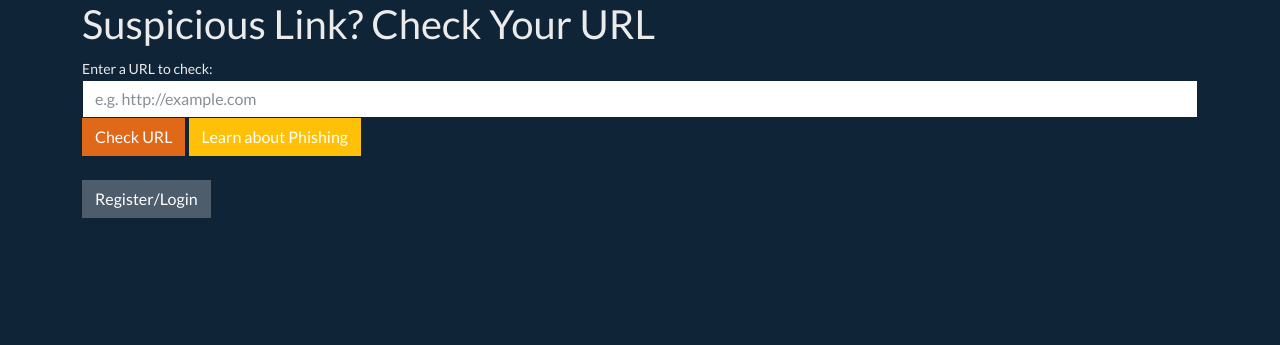
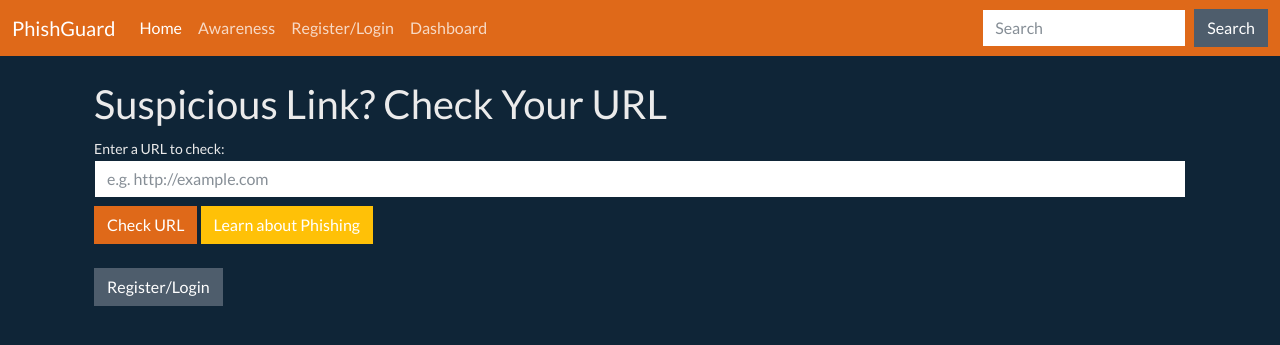
Before and after one commit to josefinabarofranco/finalprojectJosefinaBaroFranco, a Django app: page /home/ in a window 1280 px wide. Shown: the top 345 px of the page. Run offline with Django 5.2, Linux system fonts and the light colour scheme; some libraries are stand-ins or nearby versions.

Commit message:
updated api.py. Added nav bar to home and awareness pages.

```diff
--- a/phishguard/checkurl/templates/phishguard/awareness.html
+++ b/phishguard/checkurl/templates/phishguard/awareness.html
@@ -1,4 +1,4 @@
-{% extends 'phishguard/base.html' %}
+{% extends 'phishguard/../base.html' %}
 
 {% block title %}Awareness - Phishing Tips{% endblock %}
 
--- a/phishguard/checkurl/templates/phishguard/home.html
+++ b/phishguard/checkurl/templates/phishguard/home.html
@@ -1,14 +1,10 @@
+{% extends "base.html" %}
 {% load static %}
-<!DOCTYPE html>
-<html lang="en">
-<head>
-    <meta charset="UTF-8">
-    <meta name="viewport" content="width=device-width, initial-scale=1.0">
-    <title>Home - Check Your URL</title>
-    <link rel="stylesheet" href="{% static 'bootstrapSolar.css' %}">
-</head>
-<body>
-    <div class="container">
+
+{% block title %}Home - Check Your URL{% endblock %}
+
+{% block content %}
+<div class="container mt-4">
     <h1>Suspicious Link? Check Your URL</h1>
     <form method="POST">
         {% csrf_token %}
@@ -16,13 +12,12 @@
             <label for="url">Enter a URL to check:</label>
             <input type="url" name="url" class="form-control" id="url" required placeholder="e.g. http://example.com">
         </div>
-            <button type="submit" class="btn btn-primary">Check URL</button>
-            <a href="{% url 'awareness' %}" class="btn btn-warning">Learn about Phishing</a>
+        <button type="submit" class="btn btn-primary mt-2">Check URL</button>
+        <a href="{% url 'awareness' %}" class="btn btn-warning mt-2">Learn about Phishing</a>
     </form>
 
     <div class="mt-4">
         <a href="{% url 'register' %}" class="btn btn-secondary">Register/Login</a>
     </div>
 </div>
-</body>
-</html>
+{% endblock %}
--- a/phishguard/checkurl/views.py
+++ b/phishguard/checkurl/views.py
@@ -3,15 +3,16 @@ from django.contrib.auth.forms import UserCreationForm
 from django.contrib.auth import login
 from django.contrib.auth.decorators import login_required
 from django.contrib import messages
+from .api import check_url_with_virustotal
 
 # Home page
 def home(request):
+    result = None
     if request.method == 'POST':
         user_url = request.POST.get('url')
+        result = check_url_with_virustotal(user_url)
 
-        result = check_url_api(user_url)
-        return render(request, 'phishguard/home.html', {'result': result})
-    return render(request, 'phishguard/home.html')
+    return render(request, 'phishguard/home.html', {'result': result})
 
 # Awareness page (phishing tips)
 def awareness(request):
```
Also changed, not shown: phishguard/checkurl/api.py (+16 -0 lines), phishguard/phishguard/settings.py (+7 -2 lines), phishguard/checkurl/templates/base.html (renamed from phishguard/checkurl/templates/phishguard/base.html). Lines whose indentation alone changed are shown as unchanged.
